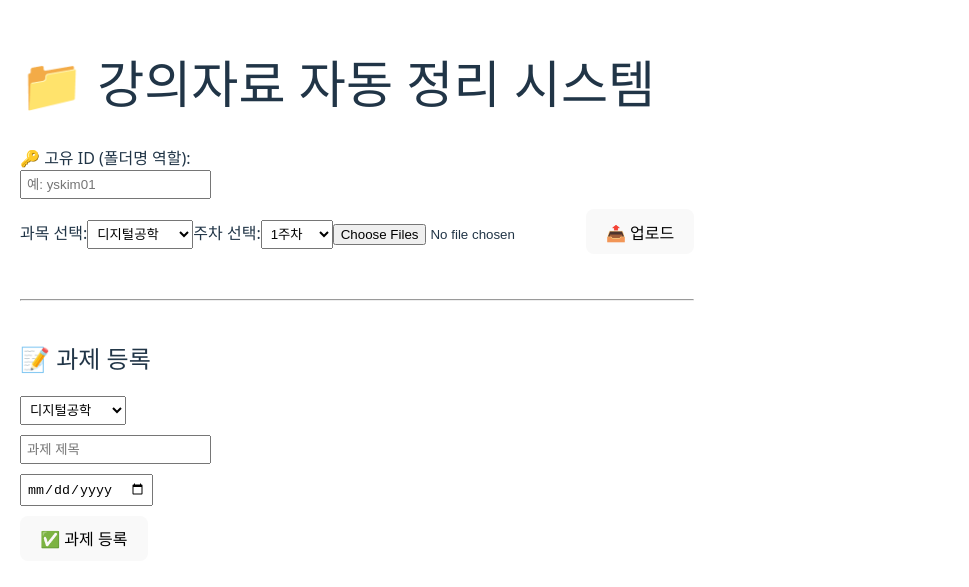
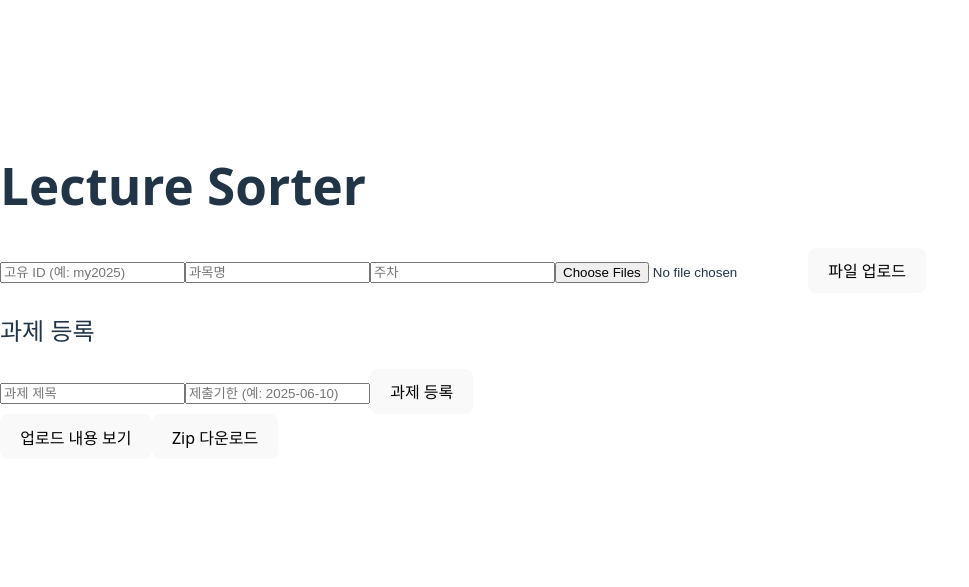
Before and after one commit to nagang02/lecture-sorter, a React (Vite) app in the folder frontend/: page / in a window 1280 px wide. Shown: the part 109-696 px from the top of the page, without its empty margins (0-969 px from the left). Built offline with nearby package versions, Linux system fonts and the light colour scheme.

Commit message:
Chore: Pro 플랜 대비 파일 저장 경로 및 상태 확인 기능 수정

```diff
--- a/frontend/src/App.jsx
+++ b/frontend/src/App.jsx
@@ -1,204 +1,144 @@
+// src/App.jsx
 import React, { useState } from "react";
 import axios from "axios";
 
+const BACKEND_URL = "https://lecture-sorter-backend.onrender.com";
+
 function App() {
   const [uploadId, setUploadId] = useState("");
+  const [subject, setSubject] = useState("");
+  const [week, setWeek] = useState("");
   const [files, setFiles] = useState([]);
-  const [subject, setSubject] = useState("디지털공학");
-  const [customSubject, setCustomSubject] = useState("");
-  const [week, setWeek] = useState("1");
-  const [results, setResults] = useState([]);
-  const [showSummary, setShowSummary] = useState(null);
-  const [assignment, setAssignment] = useState({
-    subject: "디지털공학",
-    title: "",
-    deadline: ""
-  });
+  const [title, setTitle] = useState("");
+  const [deadline, setDeadline] = useState("");
+  const [result, setResult] = useState(null);
+  const [summary, setSummary] = useState(null);
 
-  const subjectOptions = [
-    "디지털공학",
-    "전응실",
-    "전자회로",
-    "신호및시스템",
-    "직접 입력"
-  ];
-
-  const weekOptions = Array.from({ length: 15 }, (_, i) => `${i + 1}`);
-  const backendUrl = import.meta.env.VITE_BACKEND_URL;
+  const handleFileChange = (e) => setFiles(e.target.files);
 
   const handleUpload = async () => {
-    if (!uploadId.trim()) {
-      alert("고유 ID를 입력하세요!");
+    if (!uploadId || !subject || !week || files.length === 0) {
+      alert("모든 정보를 입력해주세요");
       return;
     }
-
-    const finalSubject = subject === "직접 입력" ? customSubject.trim() : subject;
-    if (!finalSubject) return alert("과목명을 입력하세요!");
-
     const formData = new FormData();
-    files.forEach((file) => formData.append("files", file));
+    for (let file of files) formData.append("files", file);
     formData.append("upload_id", uploadId);
-    formData.append("subject", finalSubject);
+    formData.append("subject", subject);
     formData.append("week", week);
-
-    try {
-      const res = await axios.post(`${backendUrl}/upload`, formData);
-      setResults(res.data.results);
-    } catch (error) {
-      alert("업로드 중 오류가 발생했습니다.");
-      console.error(error);
-    }
+    const res = await axios.post(`${BACKEND_URL}/upload`, formData);
+    setResult(res.data);
+    alert("업로드 완료!");
   };
 
-  const handleAssignmentSubmit = async () => {
-    if (!uploadId.trim()) {
-      alert("고유 ID를 입력하세요!");
+  const handleAssignment = async () => {
+    if (!uploadId || !subject || !title || !deadline) {
+      alert("모든 정보를 입력해주세요");
       return;
     }
-
-    const finalSubject = assignment.subject === "직접 입력" ? customSubject.trim() : assignment.subject;
-    if (!finalSubject || !assignment.title || !assignment.deadline) {
-      alert("모든 항목을 입력하세요");
-      return;
-    }
-
     const formData = new FormData();
     formData.append("upload_id", uploadId);
-    formData.append("subject", finalSubject);
-    formData.append("title", assignment.title);
-    formData.append("deadline", assignment.deadline);
+    formData.append("subject", subject);
+    formData.append("title", title);
+    formData.append("deadline", deadline);
+    const res = await axios.post(`${BACKEND_URL}/assignments`, formData);
+    alert(res.data.message);
+  };
 
-    try {
-      await axios.post(`${backendUrl}/assignments`, formData);
-      alert("과제 등록 완료!");
-      setAssignment({ subject: "디지털공학", title: "", deadline: "" });
-    } catch (error) {
-      alert("과제 등록 실패");
-      console.error(error);
-    }
+  const handleView = async () => {
+    const res = await axios.get(`${BACKEND_URL}/upload_summary/${uploadId}`);
+    setSummary(res.data);
+  };
+
+  const handleDownload = () => {
+    window.open(`${BACKEND_URL}/download_zip/${uploadId}`, "_blank");
   };
 
   return (
-    <div style={{ padding: "20px" }}>
-      <h1>📁 강의자료 자동 정리 시스템</h1>
+    <div className="p-6 max-w-3xl mx-auto">
+      <h1 className="text-2xl font-bold mb-4">Lecture Sorter</h1>
 
-      <label>🔑 고유 ID (폴더명 역할):</label>
       <input
         type="text"
-        placeholder="예: yskim01"
+        placeholder="고유 ID (예: my2025)"
         value={uploadId}
         onChange={(e) => setUploadId(e.target.value)}
-        style={{ display: "block", marginBottom: "10px", padding: "5px" }}
+        className="border p-2 mr-2"
       />
-
-      <label>과목 선택:</label>
-      <select
+      <input
+        type="text"
+        placeholder="과목명"
         value={subject}
         onChange={(e) => setSubject(e.target.value)}
-        style={{ marginBottom: "10px", padding: "5px" }}
-      >
-        {subjectOptions.map((subj, idx) => (
-          <option key={idx} value={subj}>{subj}</option>
-        ))}
-      </select>
-
-      {subject === "직접 입력" && (
-        <input
-          type="text"
-          placeholder="과목명 직접 입력"
-          value={customSubject}
-          onChange={(e) => setCustomSubject(e.target.value)}
-          style={{ display: "block", marginBottom: "10px", padding: "5px" }}
-        />
-      )}
-
-      <label>주차 선택:</label>
-      <select
+        className="border p-2 mr-2"
+      />
+      <input
+        type="text"
+        placeholder="주차"
         value={week}
         onChange={(e) => setWeek(e.target.value)}
-        style={{ marginBottom: "10px", padding: "5px" }}
-      >
-        {weekOptions.map((w, idx) => (
-          <option key={idx} value={w}>{w}주차</option>
-        ))}
-      </select>
-
+        className="border p-2 mr-2"
+      />
       <input
         type="file"
         multiple
-        onChange={(e) => setFiles(Array.from(e.target.files))}
-        style={{ marginBottom: "10px" }}
+        onChange={handleFileChange}
+        className="my-2"
       />
+      <button onClick={handleUpload} className="bg-blue-500 text-white p-2 rounded">
+        파일 업로드
+      </button>
 
-      <button onClick={handleUpload}>📤 업로드</button>
+      <div className="mt-6">
+        <h2 className="text-xl font-semibold mb-2">과제 등록</h2>
+        <input
+          type="text"
+          placeholder="과제 제목"
+          value={title}
+          onChange={(e) => setTitle(e.target.value)}
+          className="border p-2 mr-2"
+        />
+        <input
+          type="text"
+          placeholder="제출기한 (예: 2025-06-10)"
+          value={deadline}
+          onChange={(e) => setDeadline(e.target.value)}
+          className="border p-2 mr-2"
+        />
+        <button onClick={handleAssignment} className="bg-green-500 text-white p-2 rounded">
+          과제 등록
+        </button>
+      </div>
 
-      {results.map((file, idx) => (
-        <div key={idx} style={{ border: "1px solid #ccc", marginTop: "20px", padding: "10px" }}>
-          <p><strong>📎 파일명:</strong> {file.original_name}</p>
-          <p><strong>📚 과목:</strong> {file.subject}</p>
-          <p><strong>🗓️ 주차:</strong> {file.week}주차</p>
-          <p><strong>📁 저장 위치:</strong> {file.path}</p>
-          <button onClick={() => setShowSummary(file.summary)}>📄 요약 보기</button>
-        </div>
-      ))}
+      <div className="mt-6">
+        <button onClick={handleView} className="bg-gray-700 text-white p-2 rounded mr-2">
+          업로드 내용 보기
+        </button>
+        <button onClick={handleDownload} className="bg-purple-600 text-white p-2 rounded">
+          Zip 다운로드
+        </button>
+      </div>
 
-      {showSummary && (
-        <div style={{
-          position: "fixed",
-          top: "30%",
-          left: "50%",
-          transform: "translate(-50%, -30%)",
-          backgroundColor: "#fff",
-          padding: "20px",
-          border: "1px solid #333",
-          boxShadow: "0 0 10px rgba(0,0,0,0.3)",
-          zIndex: 999
-        }}>
-          <h3>📄 요약 내용</h3>
-          <p style={{ whiteSpace: "pre-wrap" }}>{showSummary}</p>
-          <button onClick={() => setShowSummary(null)}>닫기</button>
+      {summary && (
+        <div className="mt-4">
+          <h3 className="text-lg font-bold">📄 파일 요약</h3>
+          <ul className="list-disc pl-5">
+            {summary.files.map((f, idx) => (
+              <li key={idx}>
+                <strong>{f.filename}</strong>: {f.summary.slice(0, 100)}
+              </li>
+            ))}
+          </ul>
+          <h3 className="text-lg font-bold mt-4">📝 과제 목록</h3>
+          <ul className="list-disc pl-5">
+            {summary.assignments.map((a, idx) => (
+              <li key={idx}>
+                {a.subject} - {a.title} (기한: {a.deadline})
+              </li>
+            ))}
+          </ul>
         </div>
       )}
-
-      <hr style={{ margin: "40px 0" }} />
-      <h2>📝 과제 등록</h2>
-
-      <select
-        value={assignment.subject}
-        onChange={(e) => setAssignment({ ...assignment, subject: e.target.value })}
-        style={{ marginBottom: "10px", padding: "5px" }}
-      >
-        {subjectOptions.map((s, idx) => (
-          <option key={idx} value={s}>{s}</option>
-        ))}
-      </select>
-
-      {assignment.subject === "직접 입력" && (
-        <input
-          type="text"
-          placeholder="과목명 직접 입력"
-          value={customSubject}
-          onChange={(e) => setCustomSubject(e.target.value)}
-          style={{ display: "block", marginBottom: "10px", padding: "5px" }}
-        />
-      )}
-
-      <input
-        type="text"
-        placeholder="과제 제목"
-        value={assignment.title}
-        onChange={(e) => setAssignment({ ...assignment, title: e.target.value })}
-        style={{ display: "block", marginBottom: "10px", padding: "5px" }}
-      />
-
-      <input
-        type="date"
-        value={assignment.deadline}
-        onChange={(e) => setAssignment({ ...assignment, deadline: e.target.value })}
-        style={{ display: "block", marginBottom: "10px", padding: "5px" }}
-      />
-
-      <button onClick={handleAssignmentSubmit}>✅ 과제 등록</button>
     </div>
   );
 }
```
Also changed, not shown: 1 other file (tests, documents, lock files or other folders).
